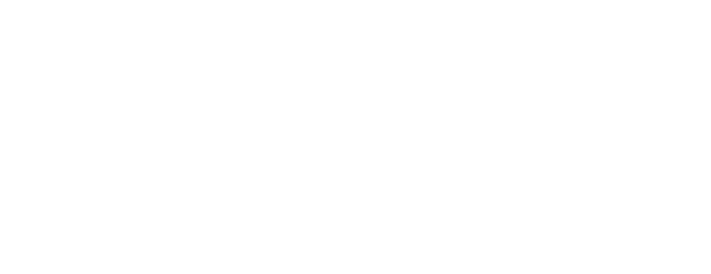
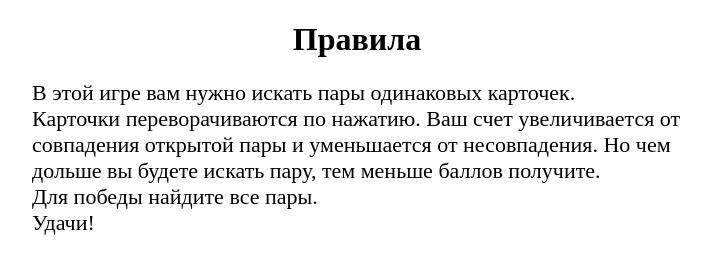
Before and after one commit to toribraun/memory, a plain HTML site: page rules.html in a window 1280 px wide. Shown: the whole page, without its empty margins (283-994 px from the left). Drawn offline with Linux system fonts and the light colour scheme.

Commit message:
Rules page

```diff
--- a/rules.html
+++ b/rules.html
@@ -6,6 +6,16 @@
     <link rel="stylesheet" href="styles.css">
 </head>
 <body>
-
+    <header>
+        <h1>Правила</h1>
+    </header>
+    <div class="rulesText">
+    <p>В этой игре вам нужно искать пары одинаковых карточек.<br>
+    Карточки переворачиваются по нажатию.
+    Ваш счет увеличивается от совпадения открытой пары и уменьшается от несовпадения.
+    Но чем дольше вы будете искать пару, тем меньше баллов получите.<br>
+    Для победы найдите все пары.<br>
+    Удачи!</p>
+    </div>
 </body>
 </html>
--- a/styles.css
+++ b/styles.css
@@ -69,3 +69,10 @@ td {
     text-align: center;
     font-size: 20px;
 }
+
+.rulesText {
+    margin-left: auto;
+    margin-right: auto;
+    width: 650px;
+    font-size: 22px;
+}
```
